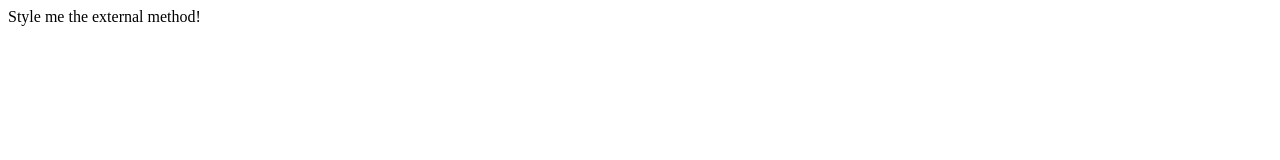
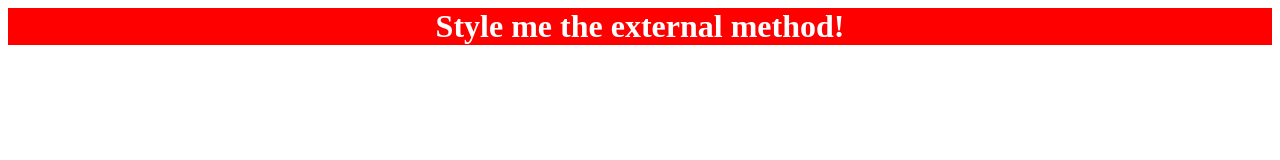
Before and after one commit to GiangoFett/css-methods, a plain HTML site: page index.html in a window 1280 px wide. Drawn offline with Linux system fonts and the light colour scheme.

Commit message:
Changed div class banner-text to banner.

```diff
--- a/styles.css
+++ b/styles.css
@@ -1,9 +1,11 @@
 /* styles.css */
+/* testing */
 
-.banner-text {
+.banner {
     color: white;
     background-color: red;
     font-size: 32px;
     font-weight: bold;
     text-align: center;
+
 }
```
